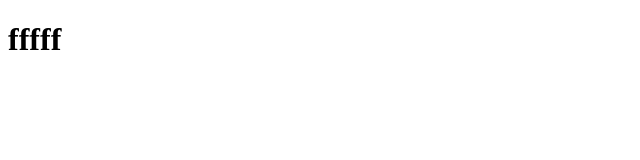
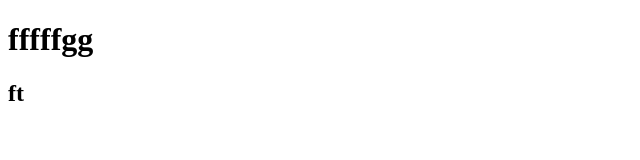
Before and after one commit to wasana2003/test, a plain HTML site: page index.html in a window 1280 px wide. Shown: the whole page, without its empty margins (0-640 px from the left). Drawn offline with Linux system fonts and the light colour scheme.

Commit message:
add h2 tag

```diff
--- a/index.html
+++ b/index.html
@@ -7,7 +7,9 @@
     <link rel="stylesheet" href="index.css">
 </head>
 <body>
-    <h1>fffff</h1>
+    <h1>fffffgg</h1>
+    <h2>ft</h2>
+
     <script src="index.js"></script>
 </body>
 </html>
```
